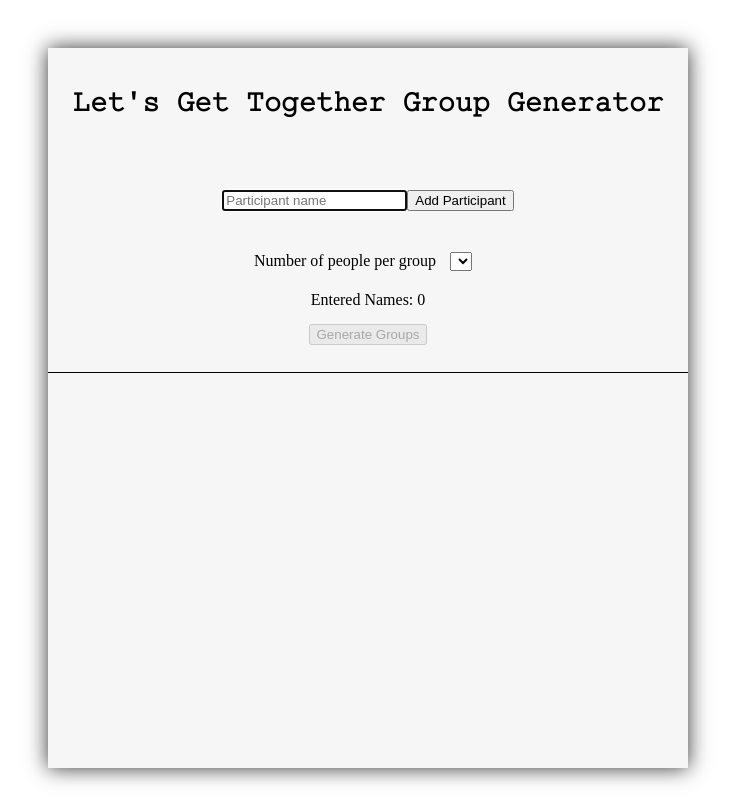
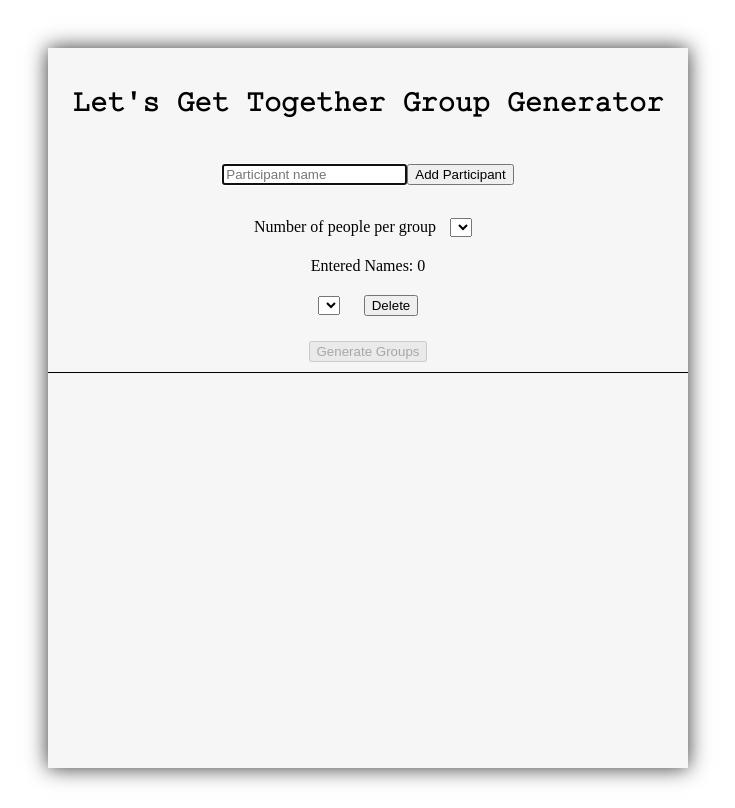
Before and after one commit to DustyShap/lets_get_together, a Flask app: page / in a window 1280 px wide. Shown: the whole page, without its empty margins (280-1015 px from the left). Run offline with Flask 2, Linux system fonts and the light colour scheme; lists and menus that the app fills with data are empty.

Commit message:
add dropdown to delete user

```diff
--- a/app.py
+++ b/app.py
@@ -22,6 +22,7 @@ def generate_groups():
     return jsonify(process_list(participant_list, number_per_group))
 
 
+
 # The process_list function accepts a list of participants and a group size
 # as arguments that are passed from the client.  A blank array
 # that will eventually be returned by that function is declared, and
--- a/static/js/scripts.js
+++ b/static/js/scripts.js
@@ -18,6 +18,26 @@ $(document).ready(function(){
     event.preventDefault();
     submitList(JSON.stringify(participant_list), $("#number_per_group").val())
   })
+
+  $("#delete_user").click(function(event){
+    event.preventDefault();
+    var $user_to_delete = $("#user_to_delete").val();
+    if ($user_to_delete){
+      deleteUser($user_to_delete)
+      $("#total_participants").html("Entered Names: " + participant_list.length);
+    }
+  })
+
+
+  function deleteUser(name){
+    var index = participant_list.indexOf(name);
+    var index2 = temp_participant_list.indexOf(name);
+    $("#"+participant_list.length).remove();
+    participant_list.splice( index, 1 );
+    temp_participant_list.splice( index, 1);
+    $("#user_to_delete option[value="+name+"]").remove();
+    submitList(JSON.stringify(participant_list), $("#number_per_group").val())
+  }
 
 
   function cleanName(name){
@@ -50,6 +70,7 @@ $(document).ready(function(){
 
 
   function submitList(list,number){
+      $("#user_to_delete").empty()
       $("#results").empty()
       $.ajax({
         data:{
@@ -68,11 +89,13 @@ $(document).ready(function(){
 
   function displayGroups(data){
     for (var i=0; i < data.length; i++){
+
       var group_count = i+1
       var groups = data[i];
       var $result = $("<div class='result'><b>Group " + group_count + ":</b></div>");
       for (var j=0; j < groups.length; j++){
         $result.append("<span>"+groups[j]+"</span>")
+        $("#user_to_delete").append("<option value=" + groups[j] + ">" + groups[j] + "</option>")
       }
       $("#results").append($result)
     }
--- a/templates/index.html
+++ b/templates/index.html
@@ -16,8 +16,15 @@
         <select id='number_per_group'></select>
       </div>
       <div id='total_participants'>Entered Names: 0</div>
+      <div>
+        <select id='user_to_delete'></select>
+        <button id='delete_user'>Delete</button>
+      </div>
       <button id='generate_groups' disabled>Generate Groups</button>
+
+
     </form>
+
     <div id='results'>
       <!-- <div class='result'></div> -->
     </div>
```
